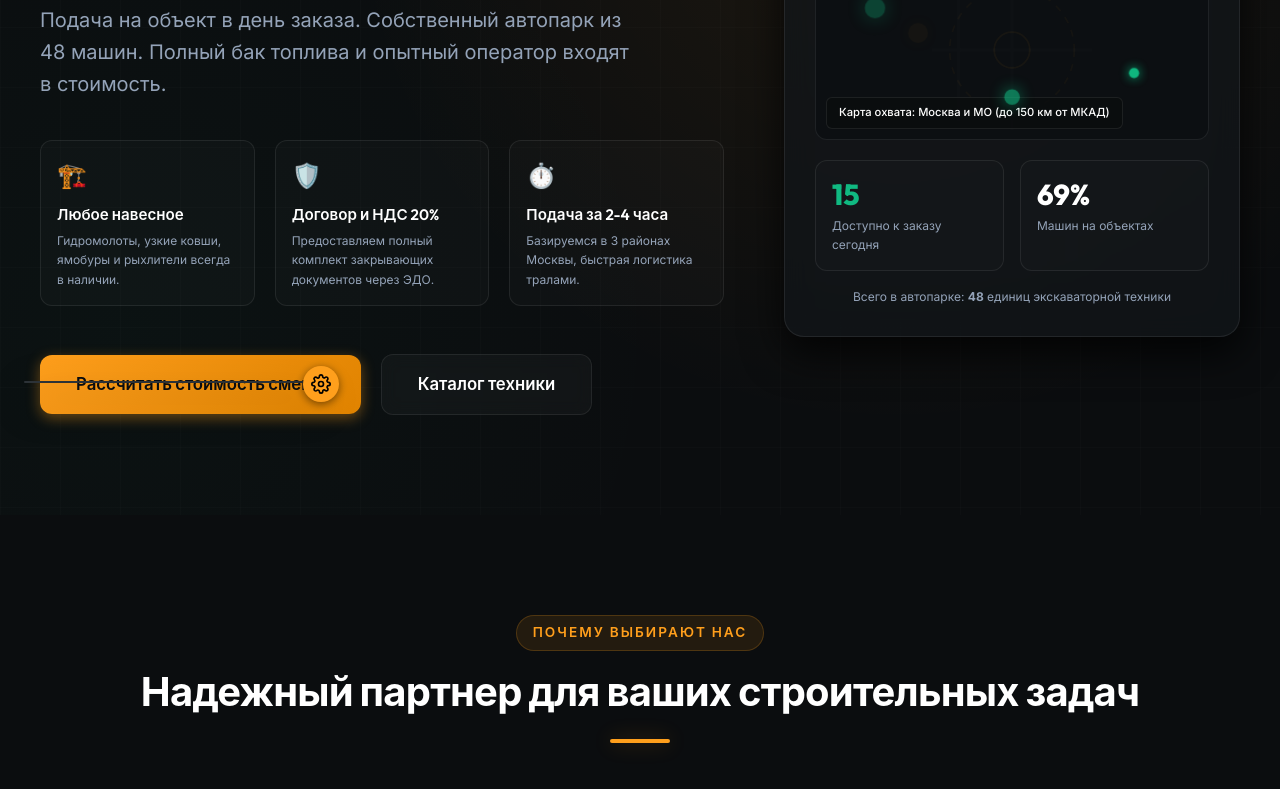
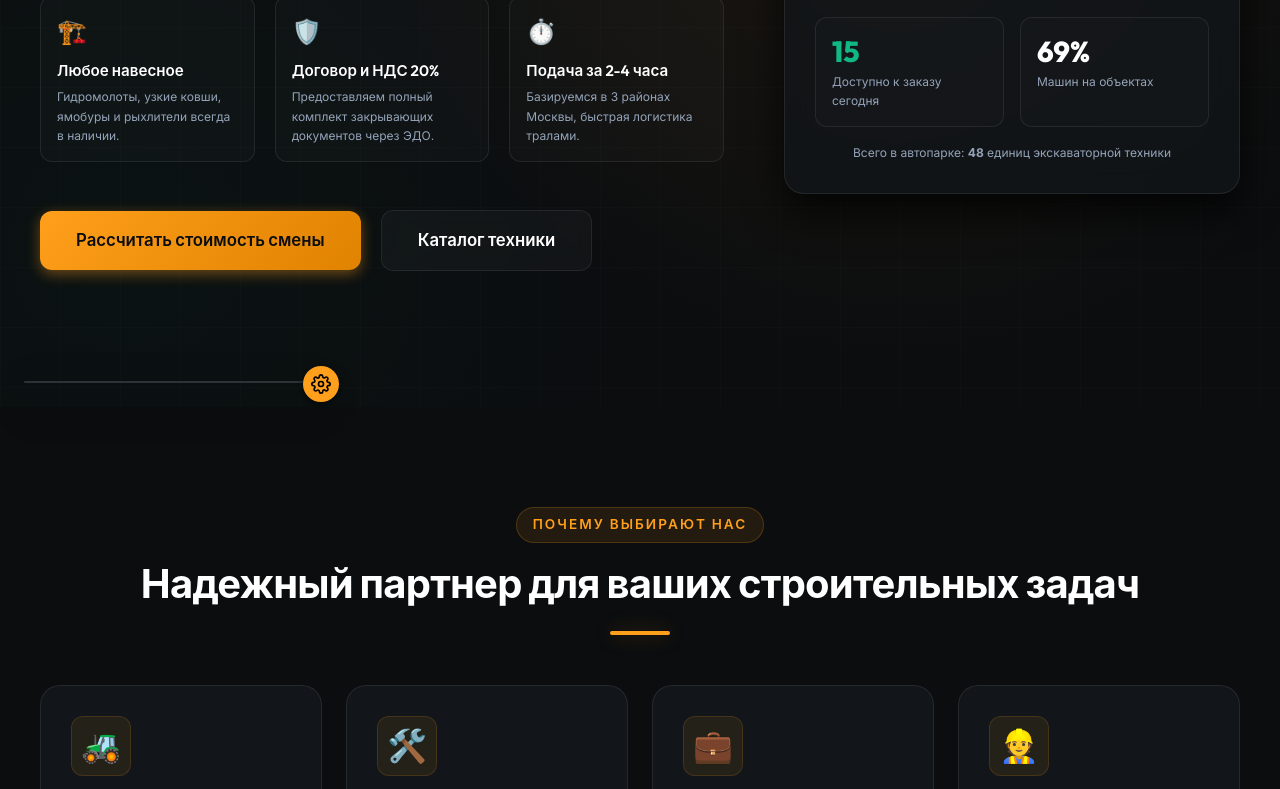
Before and after one commit to rexDeus92/SpecTexRent, a plain HTML site: page index.html in a window 1280 px wide. Shown: the part 393-1182 px from the top of the page. Drawn offline with Linux system fonts and the light colour scheme.

Commit message:
Update style.css

```diff
--- a/style.css
+++ b/style.css
@@ -438,7 +438,7 @@ img {
 /* Hero Section */
 .hero {
     position: relative;
-    padding: 180px 0 100px;
+    padding: 0px 0 100px;
     min-height: 100vh;
     display: flex;
     align-items: center;
```
